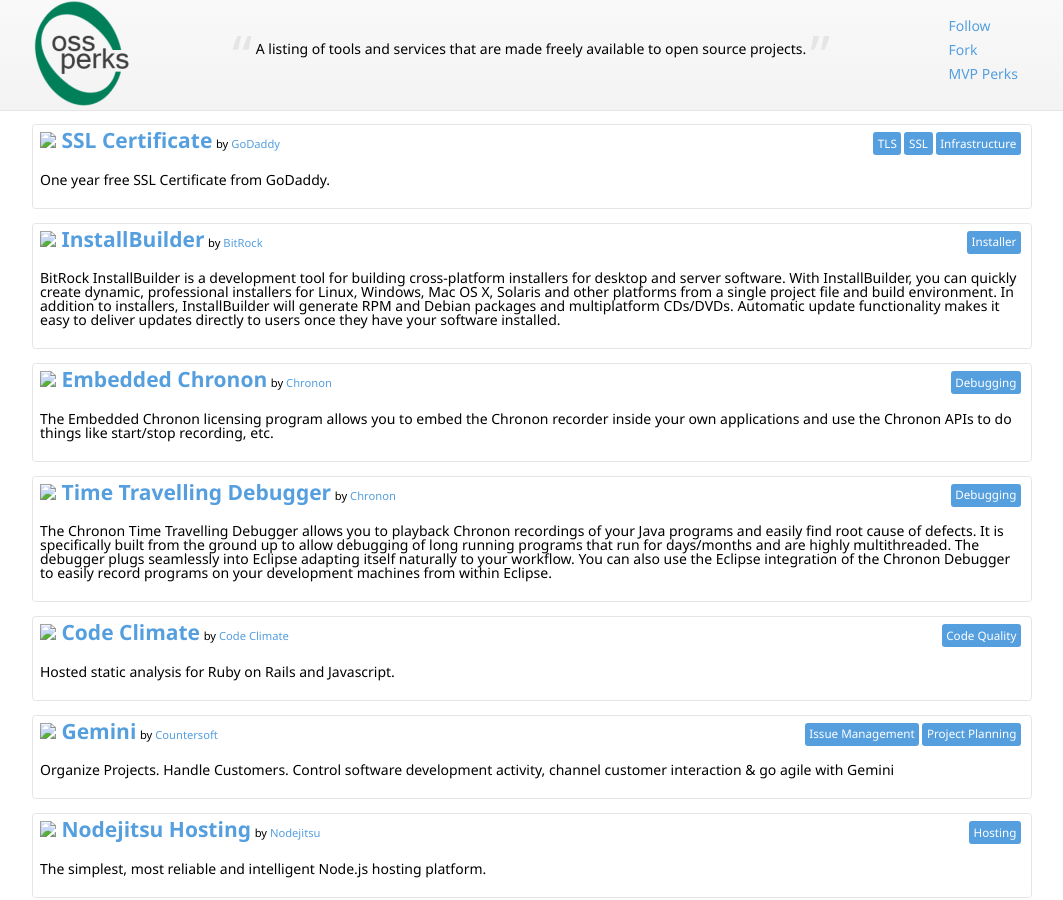
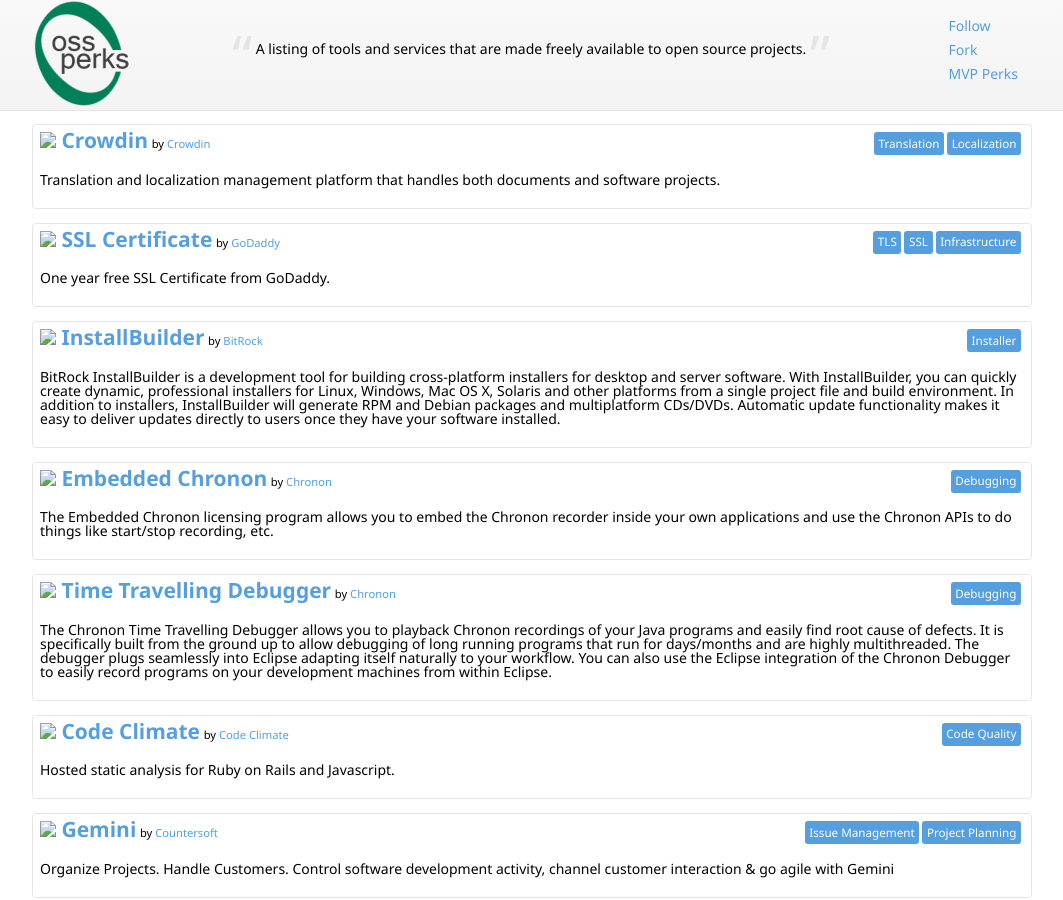
Before and after one commit to nikmd23/ossperks, a Jekyll site: the page built from index.html, in a window 1280 px wide and 900 px high. Shown: the whole window, without its empty margins (108-1171 px from the left). Built offline with Jekyll 4.4.1, drawn with Linux system fonts in a browser that asks for light colours; nearby versions of some CDN libraries.

Commit message:
Added Crowdin

```diff
--- a/index.html
+++ b/index.html
@@ -11,6 +11,12 @@
     uri: http://www.atlassian.com/
 
 perks:
+- perk: {name: Crowdin, uri: 'http://crowdin.net/pricing'}
+  description: Translation and localization management platform that handles both documents and software projects.
+  categories: [Translation, Localization]
+  platforms: [Any]
+  company: {name: Crowdin, uri: 'http://crowdin.net/'}
+
 - perk: {name: SSL Certificate, uri: 'http://www.godaddy.com/ssl/ssl-open-source.aspx'}
   description: One year free SSL Certificate from GoDaddy.
   categories: [TLS, SSL, Infrastructure]
```
